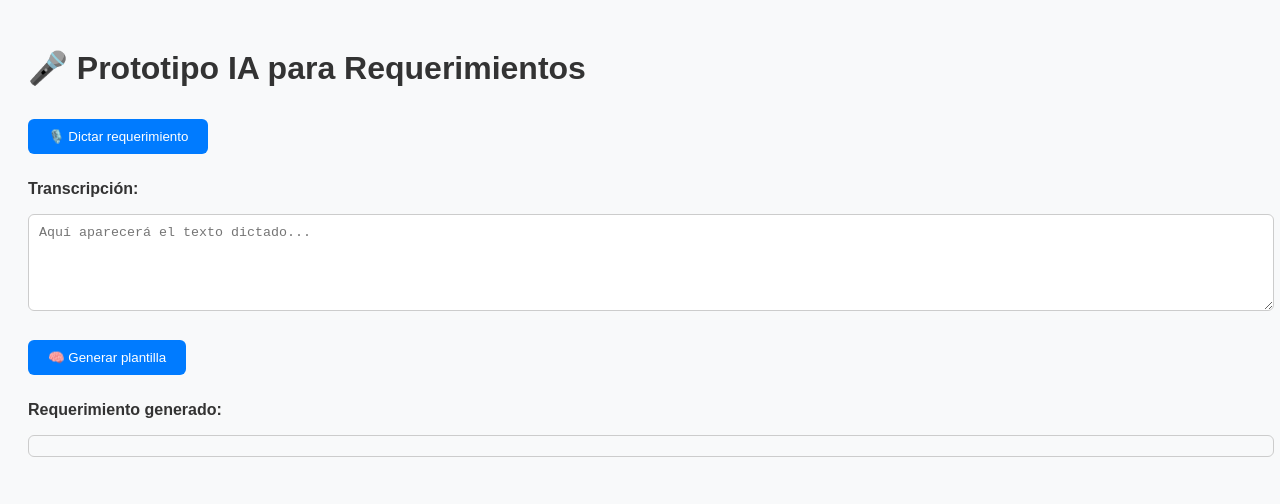
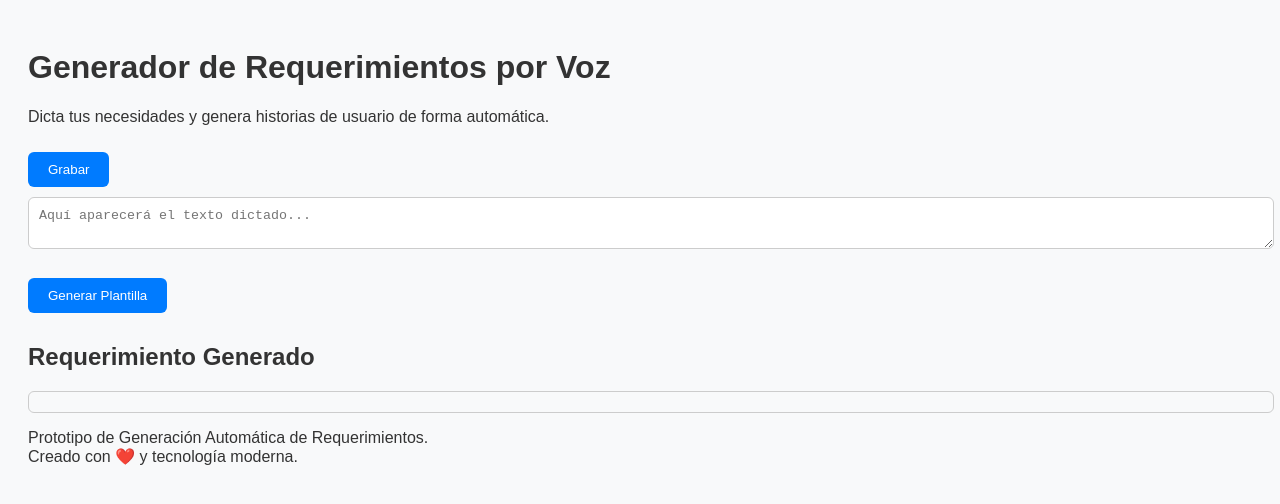
Before and after one commit to RoberPrado/IA-ASSISTENT, a plain HTML site: page index.html in a window 1280 px wide. Drawn offline with Linux system fonts and the light colour scheme.

Commit message:
Update index.html

```diff
--- a/index.html
+++ b/index.html
@@ -1,22 +1,36 @@
 <!DOCTYPE html>
 <html lang="es">
 <head>
-  <meta charset="UTF-8" />
-  <meta name="viewport" content="width=device-width, initial-scale=1.0"/>
-  <title>Prototipo de Requerimientos por Voz</title>
+  <meta charset="UTF-8">
+  <meta name="viewport" content="width=device-width, initial-scale=1.0">
+  <title>Generador de Requerimientos</title>
+  <link href="https://fonts.googleapis.com/css2?family=Roboto:wght@400;500&family=Open+Sans:wght@300;400&display=swap" rel="stylesheet">
   <link rel="stylesheet" href="style.css">
 </head>
 <body>
-  <h1>🎤 Prototipo IA para Requerimientos</h1>
+  <header>
+    <h1>Generador de Requerimientos por Voz</h1>
+    <p>Dicta tus necesidades y genera historias de usuario de forma automática.</p>
+  </header>
 
-  <button id="start-recording">🎙️ Dictar requerimiento</button>
-  <p><strong>Transcripción:</strong></p>
-  <textarea id="transcription" rows="5" placeholder="Aquí aparecerá el texto dictado..."></textarea>
+  <main>
+    <section class="voice-section">
+      <button id="start-recording" class="btn-mic">
+        <i class="fa fa-microphone"></i> Grabar
+      </button>
+      <textarea id="transcription" placeholder="Aquí aparecerá el texto dictado..." readonly></textarea>
+      <button id="generate" class="btn-generate">Generar Plantilla</button>
+    </section>
 
-  <button id="generate">🧠 Generar plantilla</button>
+    <section class="output-section">
+      <h2>Requerimiento Generado</h2>
+      <pre id="output"></pre>
+    </section>
+  </main>
 
-  <p><strong>Requerimiento generado:</strong></p>
-  <pre id="output"></pre>
+  <footer>
+    <p>Prototipo de Generación Automática de Requerimientos. <br>Creado con ❤️ y tecnología moderna.</p>
+  </footer>
 
   <script src="script.js"></script>
 </body>
```
